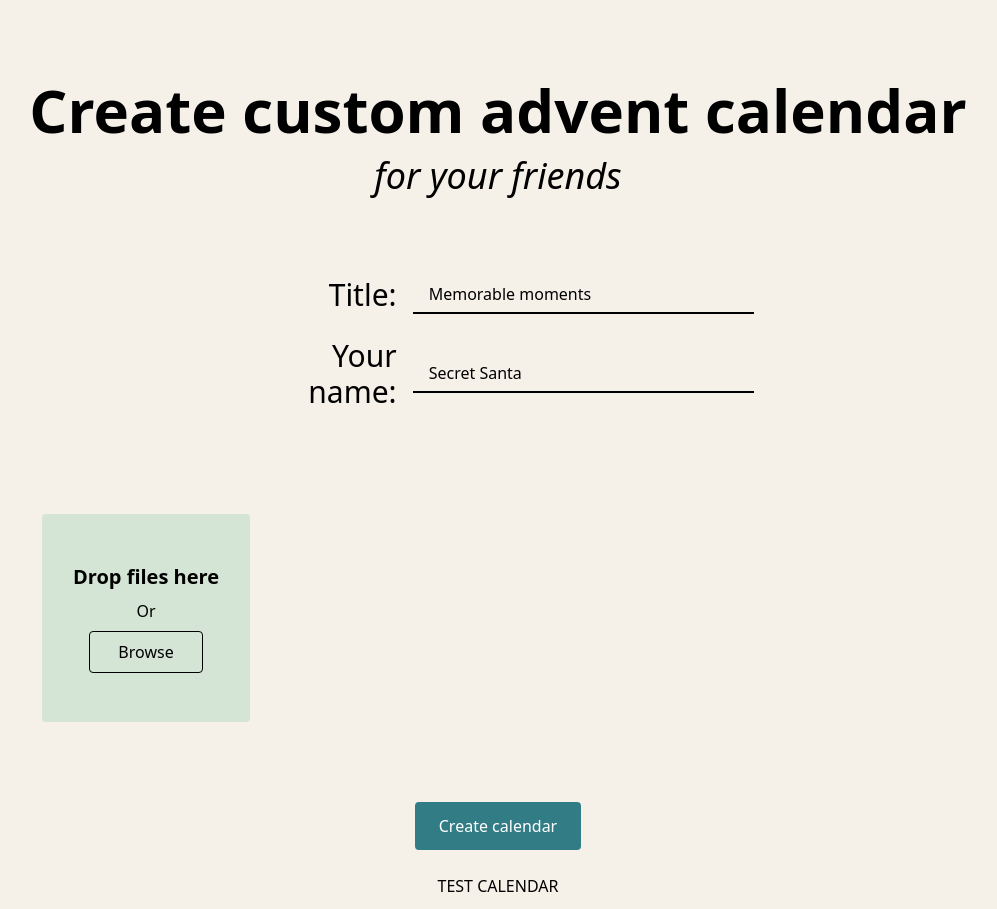
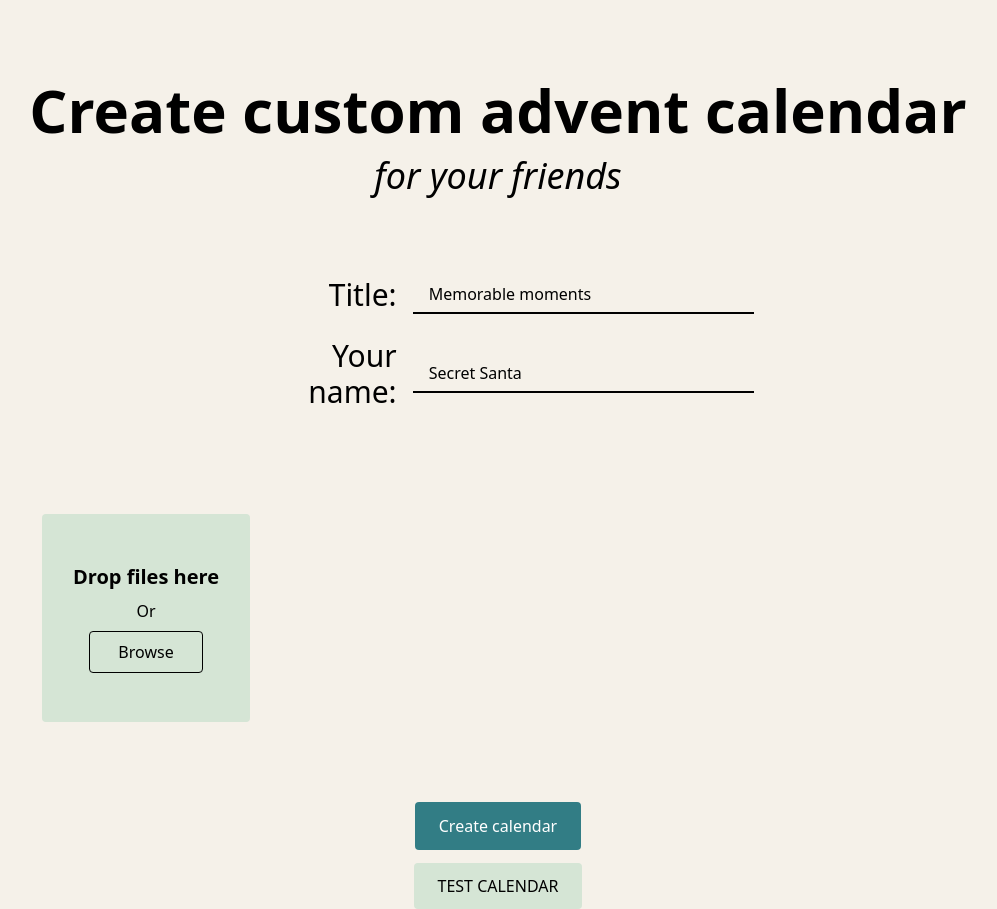
Before and after one commit to IlyaSmagin/advent-calendar, a Next.js app: page / in a window 1280 px wide. Shown: the whole page, without its empty margins (142-1139 px from the left). Built offline with nearby package versions, Linux system fonts and the light colour scheme.

Commit message:
basic link styling

```diff
--- a/pages/index.js
+++ b/pages/index.js
@@ -241,9 +241,17 @@ export default function Home() {
         </form>
         <div>
           {newCalendarUrl ? (
-            <Link href={"/calendar/" + newCalendarUrl}>Your calendar</Link>
+            <Link
+              className="bg-red mx-auto flex-shrink-0 rounded py-3 px-6 text-white"
+              href={"/calendar/" + newCalendarUrl}
+            >
+              Your calendar
+            </Link>
           ) : (
-            <Link href="/calendar/errors-by-Lalacode-ab1ce556-3432-4806-b625-8ce6eeb2dd8c">
+            <Link
+              className="bg-slate mx-auto flex-shrink-0 rounded py-3 px-6 text-black"
+              href="/calendar/errors-by-Lalacode-ab1ce556-3432-4806-b625-8ce6eeb2dd8c"
+            >
               TEST CALENDAR
             </Link>
           )}
```
